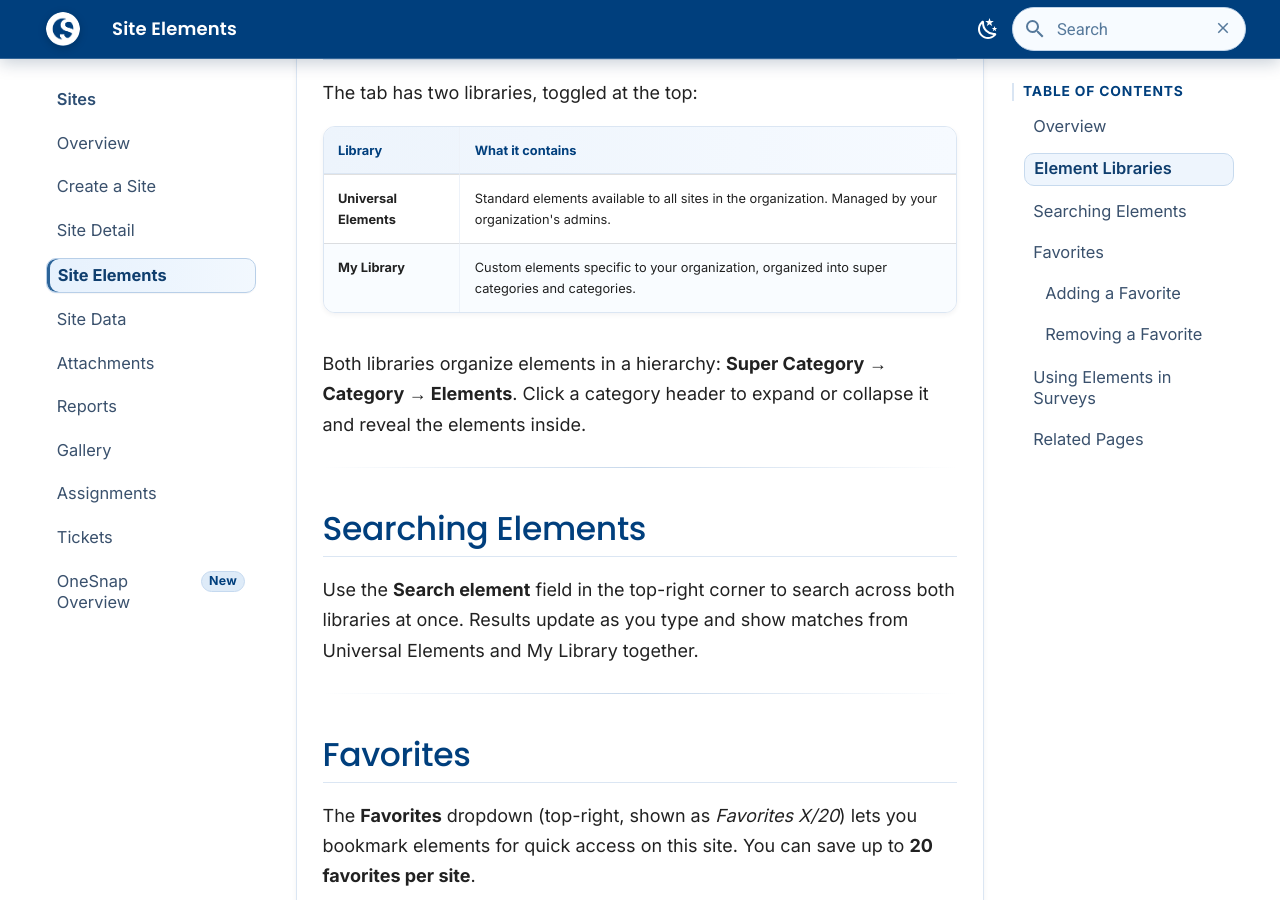
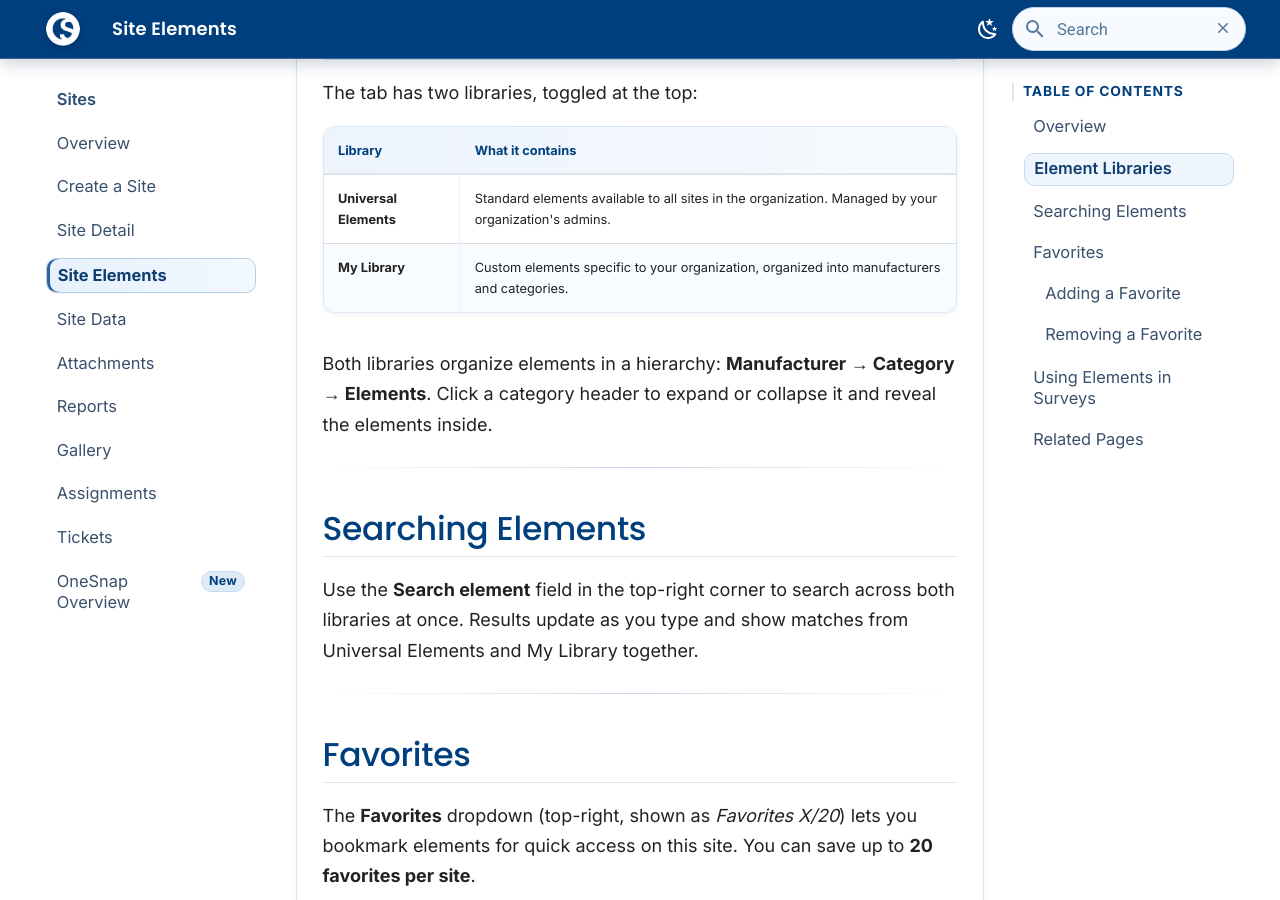
Before and after one commit to rstewartIA/OneSurvey-Docs, an MkDocs documentation site: the page built from docs/projects/site-elements.md, in a window 1280 px wide and 900 px high, scrolled down 927 px. Built offline with MkDocs 1.6.1 and Material for MkDocs 9.7.7, drawn with Linux system fonts in a browser that asks for light colours.

Commit message:
Updating videos and content (site data)

```diff
--- a/docs/projects/site-elements.md
+++ b/docs/projects/site-elements.md
@@ -25,9 +25,9 @@ The tab has two libraries, toggled at the top:
 | Library | What it contains |
 |---|---|
 | **Universal Elements** | Standard elements available to all sites in the organization. Managed by your organization's admins. |
-| **My Library** | Custom elements specific to your organization, organized into super categories and categories. |
+| **My Library** | Custom elements specific to your organization, organized into manufacturers and categories. |
 
-Both libraries organize elements in a hierarchy: **Super Category → Category → Elements**. Click a category header to expand or collapse it and reveal the elements inside.
+Both libraries organize elements in a hierarchy: **Manufacturer → Category → Elements**. Click a category header to expand or collapse it and reveal the elements inside.
 
 ---
 
```
Also changed, not shown: docs/projects/site-data.md (+9 -0 lines), 1 other file.
